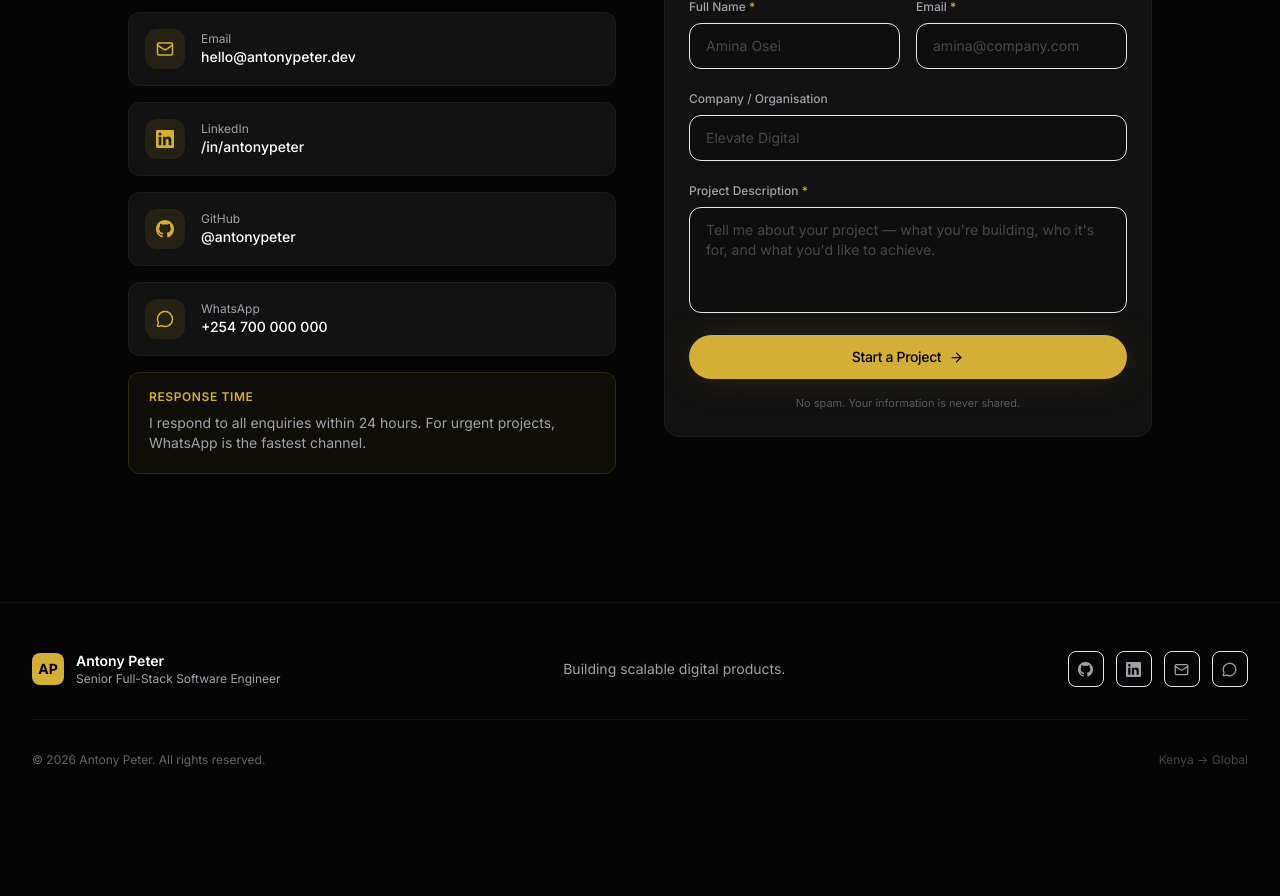
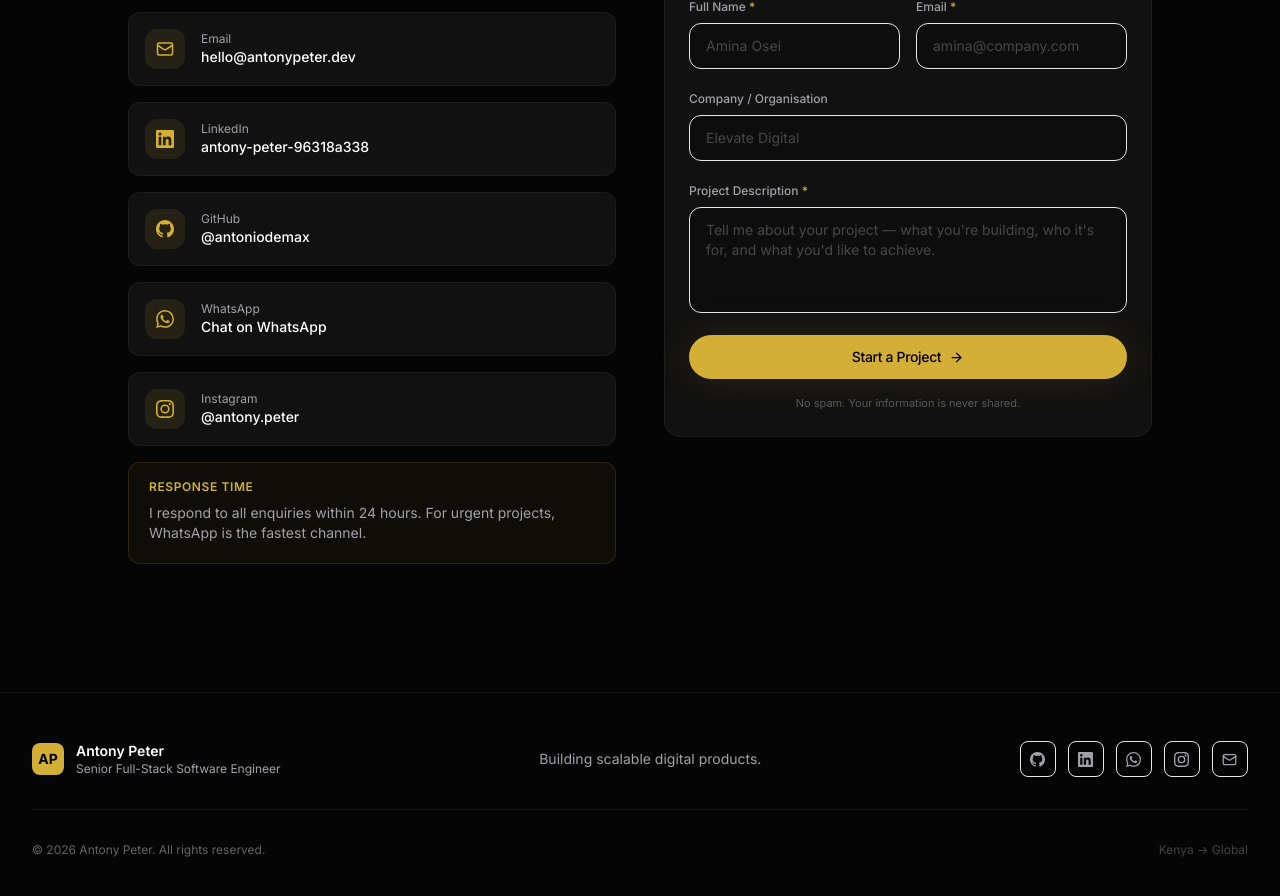
Before and after one commit to antoniodemax/antony, a React (Vite) app: page / in a window 1280 px wide. Shown: the part 9884-10780 px from the top of the page. Before the commit the page ends 10700 px from the top, so only its background shows below. Built offline with nearby package versions, Linux system fonts and the light colour scheme.

Commit message:
implemented real social media links and icons

```diff
--- a/src/components/layout/Footer.tsx
+++ b/src/components/layout/Footer.tsx
@@ -1,11 +1,12 @@
-import { Mail, MessageCircle } from 'lucide-react'
-import { GitHubIcon, LinkedInIcon } from '../ui/Icons'
+import { Mail } from 'lucide-react'
+import { GitHubIcon, LinkedInIcon, WhatsAppIcon, InstagramIcon } from '../ui/Icons'
 
 const socials = [
-  { icon: GitHubIcon, href: 'https://github.com/antonypeter', label: 'GitHub' },
-  { icon: LinkedInIcon, href: 'https://linkedin.com/in/antonypeter', label: 'LinkedIn' },
+  { icon: GitHubIcon, href: 'https://github.com/antoniodemax', label: 'GitHub' },
+  { icon: LinkedInIcon, href: 'https://www.linkedin.com/in/antony-peter-96318a338', label: 'LinkedIn' },
+  { icon: WhatsAppIcon, href: 'https://web.whatsapp.com/', label: 'WhatsApp' },
+  { icon: InstagramIcon, href: 'https://www.instagram.com/', label: 'Instagram' },
   { icon: Mail, href: 'mailto:hello@antonypeter.dev', label: 'Email' },
-  { icon: MessageCircle, href: 'https://wa.me/254700000000', label: 'WhatsApp' },
 ]
 
 export default function Footer() {
--- a/src/components/sections/Contact.tsx
+++ b/src/components/sections/Contact.tsx
@@ -1,7 +1,7 @@
 import { useState, type FormEvent } from 'react'
 import { motion } from 'framer-motion'
-import { Mail, MessageCircle, ArrowRight, Send } from 'lucide-react'
-import { GitHubIcon, LinkedInIcon } from '../ui/Icons'
+import { Mail, ArrowRight, Send } from 'lucide-react'
+import { GitHubIcon, LinkedInIcon, WhatsAppIcon, InstagramIcon } from '../ui/Icons'
 import SectionHeader from '../ui/SectionHeader'
 import Button from '../ui/Button'
 
@@ -15,20 +15,26 @@ const channels = [
   {
     icon: LinkedInIcon,
     label: 'LinkedIn',
-    value: '/in/antonypeter',
-    href: 'https://linkedin.com/in/antonypeter',
+    value: 'antony-peter-96318a338',
+    href: 'https://www.linkedin.com/in/antony-peter-96318a338',
   },
   {
     icon: GitHubIcon,
     label: 'GitHub',
-    value: '@antonypeter',
-    href: 'https://github.com/antonypeter',
+    value: '@antoniodemax',
+    href: 'https://github.com/antoniodemax',
   },
   {
-    icon: MessageCircle,
+    icon: WhatsAppIcon,
     label: 'WhatsApp',
-    value: '+254 700 000 000',
-    href: 'https://wa.me/254700000000',
+    value: 'Chat on WhatsApp',
+    href: 'https://web.whatsapp.com/',
+  },
+  {
+    icon: InstagramIcon,
+    label: 'Instagram',
+    value: '@antony.peter',
+    href: 'https://www.instagram.com/',
   },
 ]
 
--- a/src/components/ui/Icons.tsx
+++ b/src/components/ui/Icons.tsx
@@ -1,29 +1,36 @@
-export function GitHubIcon({ size = 18, className = '' }: { size?: number; className?: string }) {
+interface IconProps {
+  size?: number
+  className?: string
+}
+
+export function GitHubIcon({ size = 18, className = '' }: IconProps) {
   return (
-    <svg
-      width={size}
-      height={size}
-      viewBox="0 0 24 24"
-      fill="currentColor"
-      className={className}
-      aria-hidden="true"
-    >
+    <svg width={size} height={size} viewBox="0 0 24 24" fill="currentColor" className={className} aria-hidden="true">
       <path d="M12 0C5.374 0 0 5.373 0 12c0 5.302 3.438 9.8 8.207 11.387.599.111.793-.261.793-.577v-2.234c-3.338.726-4.033-1.416-4.033-1.416-.546-1.387-1.333-1.756-1.333-1.756-1.089-.745.083-.729.083-.729 1.205.084 1.839 1.237 1.839 1.237 1.07 1.834 2.807 1.304 3.492.997.107-.775.418-1.305.762-1.604-2.665-.305-5.467-1.334-5.467-5.931 0-1.311.469-2.381 1.236-3.221-.124-.303-.535-1.524.117-3.176 0 0 1.008-.322 3.301 1.23A11.509 11.509 0 0 1 12 5.803c1.02.005 2.047.138 3.006.404 2.291-1.552 3.297-1.23 3.297-1.23.653 1.653.242 2.874.118 3.176.77.84 1.235 1.911 1.235 3.221 0 4.609-2.807 5.624-5.479 5.921.43.372.823 1.102.823 2.222v3.293c0 .319.192.694.801.576C20.566 21.797 24 17.3 24 12c0-6.627-5.373-12-12-12z" />
     </svg>
   )
 }
 
-export function LinkedInIcon({ size = 18, className = '' }: { size?: number; className?: string }) {
+export function LinkedInIcon({ size = 18, className = '' }: IconProps) {
   return (
-    <svg
-      width={size}
-      height={size}
-      viewBox="0 0 24 24"
-      fill="currentColor"
-      className={className}
-      aria-hidden="true"
-    >
+    <svg width={size} height={size} viewBox="0 0 24 24" fill="currentColor" className={className} aria-hidden="true">
       <path d="M20.447 20.452h-3.554v-5.569c0-1.328-.027-3.037-1.852-3.037-1.853 0-2.136 1.445-2.136 2.939v5.667H9.351V9h3.414v1.561h.046c.477-.9 1.637-1.85 3.37-1.85 3.601 0 4.267 2.37 4.267 5.455v6.286zM5.337 7.433a2.062 2.062 0 0 1-2.063-2.065 2.064 2.064 0 1 1 2.063 2.065zm1.782 13.019H3.555V9h3.564v11.452zM22.225 0H1.771C.792 0 0 .774 0 1.729v20.542C0 23.227.792 24 1.771 24h20.451C23.2 24 24 23.227 24 22.271V1.729C24 .774 23.2 0 22.222 0h.003z" />
     </svg>
   )
 }
+
+export function WhatsAppIcon({ size = 18, className = '' }: IconProps) {
+  return (
+    <svg width={size} height={size} viewBox="0 0 24 24" fill="currentColor" className={className} aria-hidden="true">
+      <path d="M17.472 14.382c-.297-.149-1.758-.867-2.03-.967-.273-.099-.471-.148-.67.15-.197.297-.767.966-.94 1.164-.173.199-.347.223-.644.075-.297-.15-1.255-.463-2.39-1.475-.883-.788-1.48-1.761-1.653-2.059-.173-.297-.018-.458.13-.606.134-.133.298-.347.446-.52.149-.174.198-.298.298-.497.099-.198.05-.371-.025-.52-.075-.149-.669-1.612-.916-2.207-.242-.579-.487-.5-.669-.51-.173-.008-.371-.01-.57-.01-.198 0-.52.074-.792.372-.272.297-1.04 1.016-1.04 2.479 0 1.462 1.065 2.875 1.213 3.074.149.198 2.096 3.2 5.077 4.487.709.306 1.262.489 1.694.625.712.227 1.36.195 1.871.118.571-.085 1.758-.719 2.006-1.413.248-.694.248-1.289.173-1.413-.074-.124-.272-.198-.57-.347m-5.421 7.403h-.004a9.87 9.87 0 0 1-5.031-1.378l-.361-.214-3.741.982.998-3.648-.235-.374a9.86 9.86 0 0 1-1.51-5.26c.001-5.45 4.436-9.884 9.888-9.884 2.64 0 5.122 1.03 6.988 2.898a9.825 9.825 0 0 1 2.893 6.994c-.003 5.45-4.437 9.884-9.885 9.884m8.413-18.297A11.815 11.815 0 0 0 12.05 0C5.495 0 .16 5.335.157 11.892c0 2.096.547 4.142 1.588 5.945L.057 24l6.305-1.654a11.882 11.882 0 0 0 5.683 1.448h.005c6.554 0 11.89-5.335 11.893-11.893a11.821 11.821 0 0 0-3.48-8.413z" />
+    </svg>
+  )
+}
+
+export function InstagramIcon({ size = 18, className = '' }: IconProps) {
+  return (
+    <svg width={size} height={size} viewBox="0 0 24 24" fill="currentColor" className={className} aria-hidden="true">
+      <path d="M12 2.163c3.204 0 3.584.012 4.85.07 3.252.148 4.771 1.691 4.919 4.919.058 1.265.069 1.645.069 4.849 0 3.205-.012 3.584-.069 4.849-.149 3.225-1.664 4.771-4.919 4.919-1.266.058-1.644.07-4.85.07-3.204 0-3.584-.012-4.849-.07-3.26-.149-4.771-1.699-4.919-4.92-.058-1.265-.07-1.644-.07-4.849 0-3.204.013-3.583.07-4.849.149-3.227 1.664-4.771 4.919-4.919 1.266-.057 1.645-.069 4.849-.069zM12 0C8.741 0 8.333.014 7.053.072 2.695.272.273 2.69.073 7.052.014 8.333 0 8.741 0 12c0 3.259.014 3.668.072 4.948.2 4.358 2.618 6.78 6.98 6.98C8.333 23.986 8.741 24 12 24c3.259 0 3.668-.014 4.948-.072 4.354-.2 6.782-2.618 6.979-6.98.059-1.28.073-1.689.073-4.948 0-3.259-.014-3.667-.072-4.947-.196-4.354-2.617-6.78-6.979-6.98C15.668.014 15.259 0 12 0zm0 5.838a6.162 6.162 0 1 0 0 12.324 6.162 6.162 0 0 0 0-12.324zM12 16a4 4 0 1 1 0-8 4 4 0 0 1 0 8zm6.406-11.845a1.44 1.44 0 1 0 0 2.881 1.44 1.44 0 0 0 0-2.881z" />
+    </svg>
+  )
+}
```
